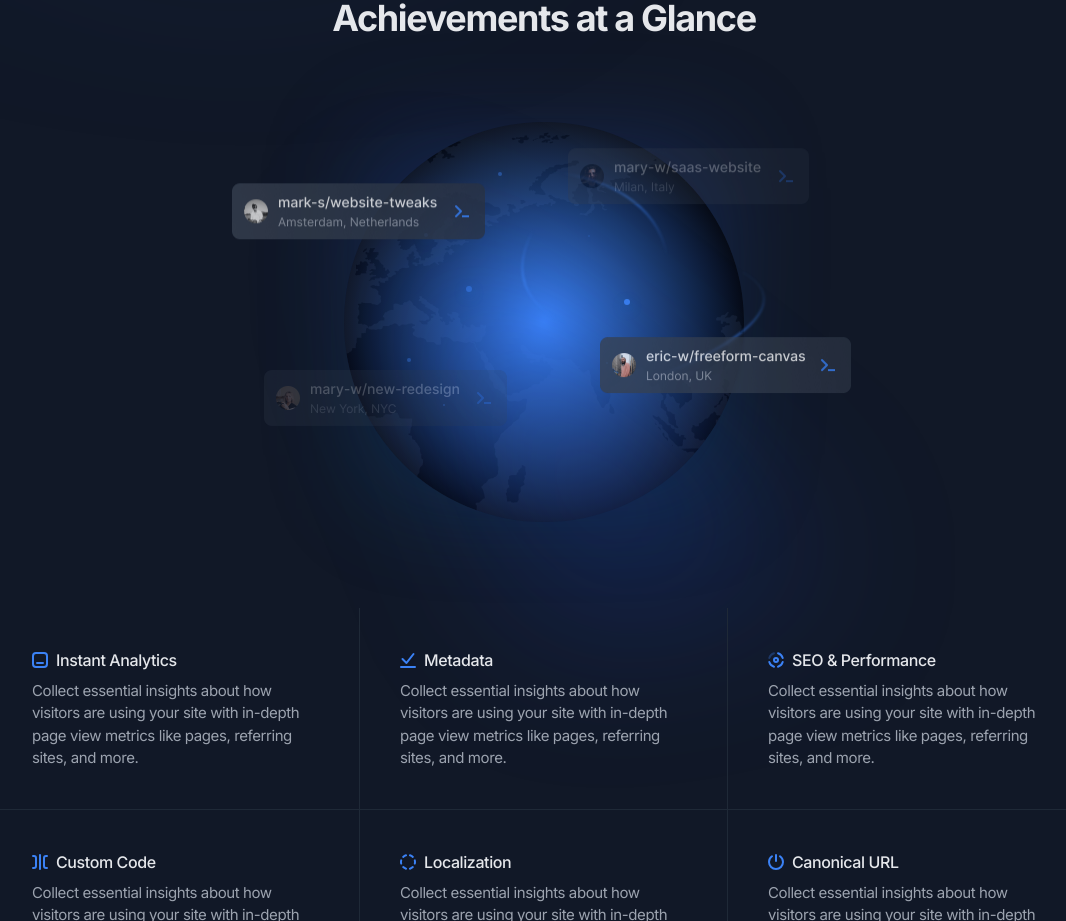
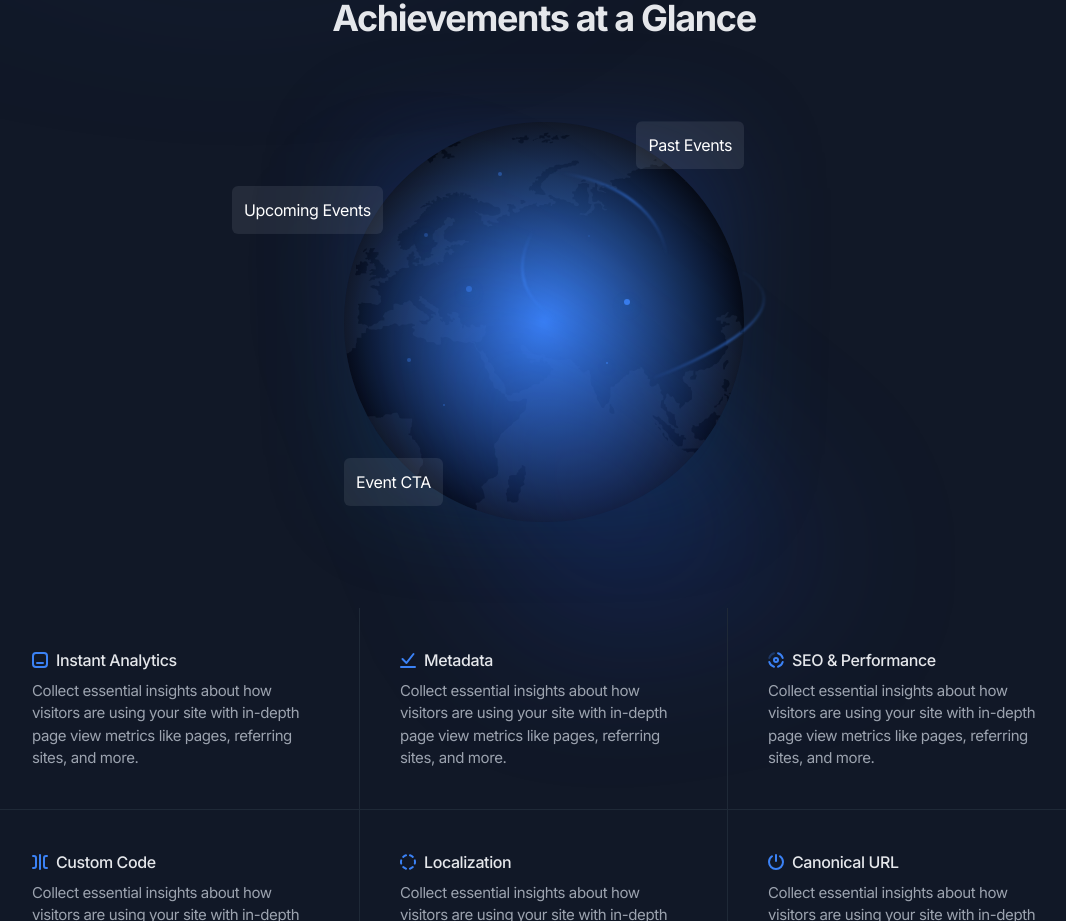
Before and after one commit to bluehouseng/bluehouse-website-v2, a Next.js app: page / in a window 1280 px wide. Shown: the part 1180-2101 px from the top of the page, without its empty margins (96-1162 px from the left). Built offline with nearby package versions, Linux system fonts and the light colour scheme.

Commit message:
working on the planet image to create the events

```diff
--- a/components/features-planet.tsx
+++ b/components/features-planet.tsx
@@ -1,10 +1,10 @@
 import Image from "next/image";
 import PlanetImg from "@/public/images/planet.png";
 import PlanetOverlayImg from "@/public/images/planet-overlay.svg";
-import PlanetTagImg01 from "@/public/images/planet-tag-01.png";
-import PlanetTagImg02 from "@/public/images/planet-tag-02.png";
-import PlanetTagImg03 from "@/public/images/planet-tag-03.png";
-import PlanetTagImg04 from "@/public/images/planet-tag-04.png";
+// import PlanetTagImg01 from "@/public/images/planet-tag-01.png";
+// import PlanetTagImg02 from "@/public/images/planet-tag-02.png";
+// import PlanetTagImg03 from "@/public/images/planet-tag-03.png";
+// import PlanetTagImg04 from "@/public/images/planet-tag-04.png";
 
 export default function FeaturesPlanet() {
   return (
@@ -37,34 +37,21 @@ export default function FeaturesPlanet() {
                     alt="Planet decoration"
                   />
                   <div>
-                    <Image
-                      className="absolute -left-28 top-16 z-10 animate-[float_4s_ease-in-out_infinite_both] opacity-80 transition-opacity duration-500"
-                      src={PlanetTagImg01}
-                      width={253}
-                      height={56}
-                      alt="Tag 01"
-                    />
-                    <Image
-                      className="absolute left-56 top-7 z-10 animate-[float_4s_ease-in-out_infinite_1s_both] opacity-30 transition-opacity duration-500"
-                      src={PlanetTagImg02}
-                      width={241}
-                      height={56}
-                      alt="Tag 02"
-                    />
-                    <Image
-                      className="absolute -left-20 bottom-24 z-10 animate-[float_4s_ease-in-out_infinite_2s_both] opacity-25 transition-opacity duration-500"
-                      src={PlanetTagImg03}
-                      width={243}
-                      height={56}
-                      alt="Tag 03"
-                    />
-                    <Image
-                      className="absolute bottom-32 left-64 z-10 animate-[float_4s_ease-in-out_infinite_3s_both] opacity-80 transition-opacity duration-500"
-                      src={PlanetTagImg04}
-                      width={251}
-                      height={56}
-                      alt="Tag 04"
-                    />
+                    <h4 className="absolute -left-28 top-16 z-10 animate-[float_4s_ease-in-out_infinite_2s_both]  opacity-100 text-white  duration-700 border-solid border-transparent bg-slate-300 rounded-md p-3  bg-opacity-10" >
+                      Upcoming Events
+                      </h4>
+
+                    <h4
+                      className="absolute -left-0 bottom-4 z-10 animate-[float_4s_ease-in-out_infinite_2s_both] opacity-100 text-white  duration-700 border-solid border-transparent bg-slate-300 rounded-md p-3  bg-opacity-10"
+                    >
+                      Event CTA
+                    </h4>
+                    <h4
+                      className="absolute bottom-35 right-0 z-10 animate-[float_4s_ease-in-out_infinite_3s_both] opacity-100 text-white  duration-700 border-solid border-transparent bg-slate-300 rounded-md p-3  bg-opacity-10"
+
+                    >
+                      Past Events
+                    </h4>
                   </div>
                 </div>
               </div>
--- a/tailwind.config.js
+++ b/tailwind.config.js
@@ -5,6 +5,8 @@ module.exports = {
     "./pages/**/*.{js,ts,jsx,tsx}",
     "./components/**/*.{js,ts,jsx,tsx}",
   ],
+
+
   theme: {
     extend: {
       fontFamily: {
```
